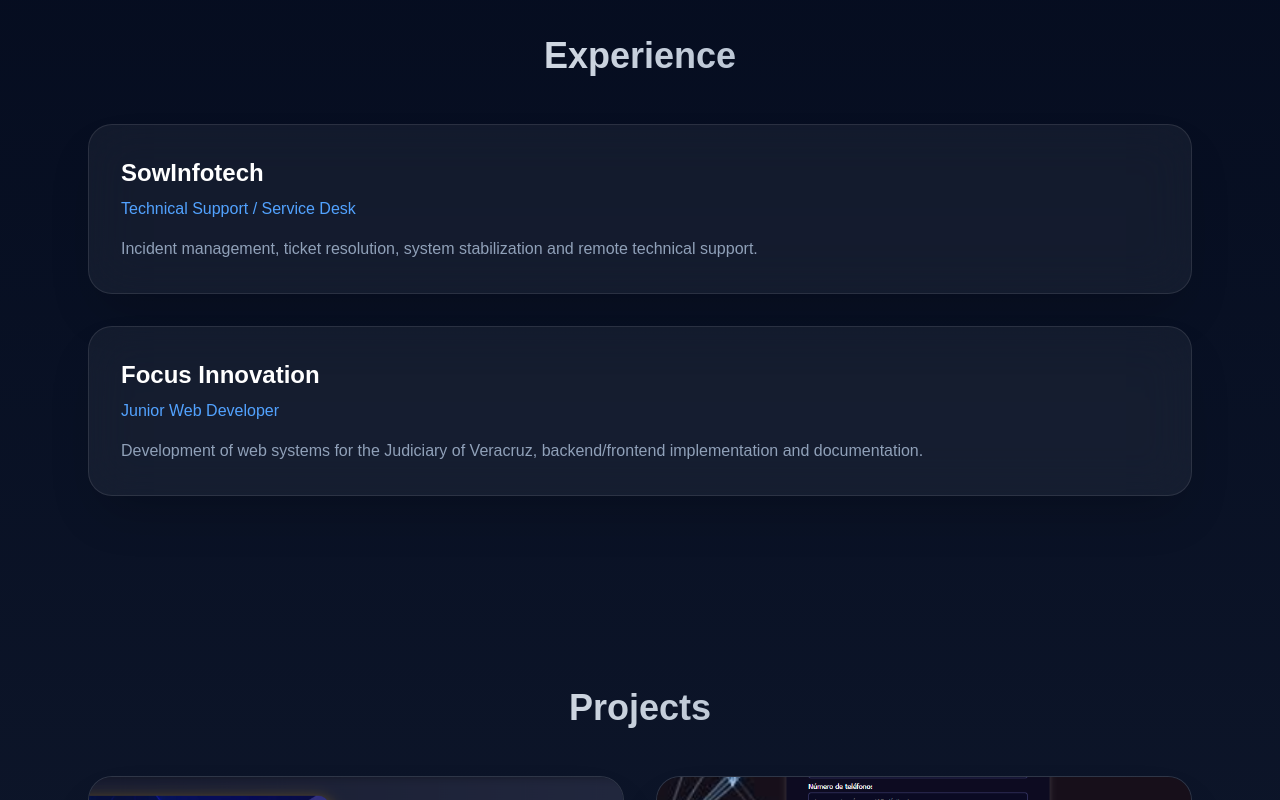
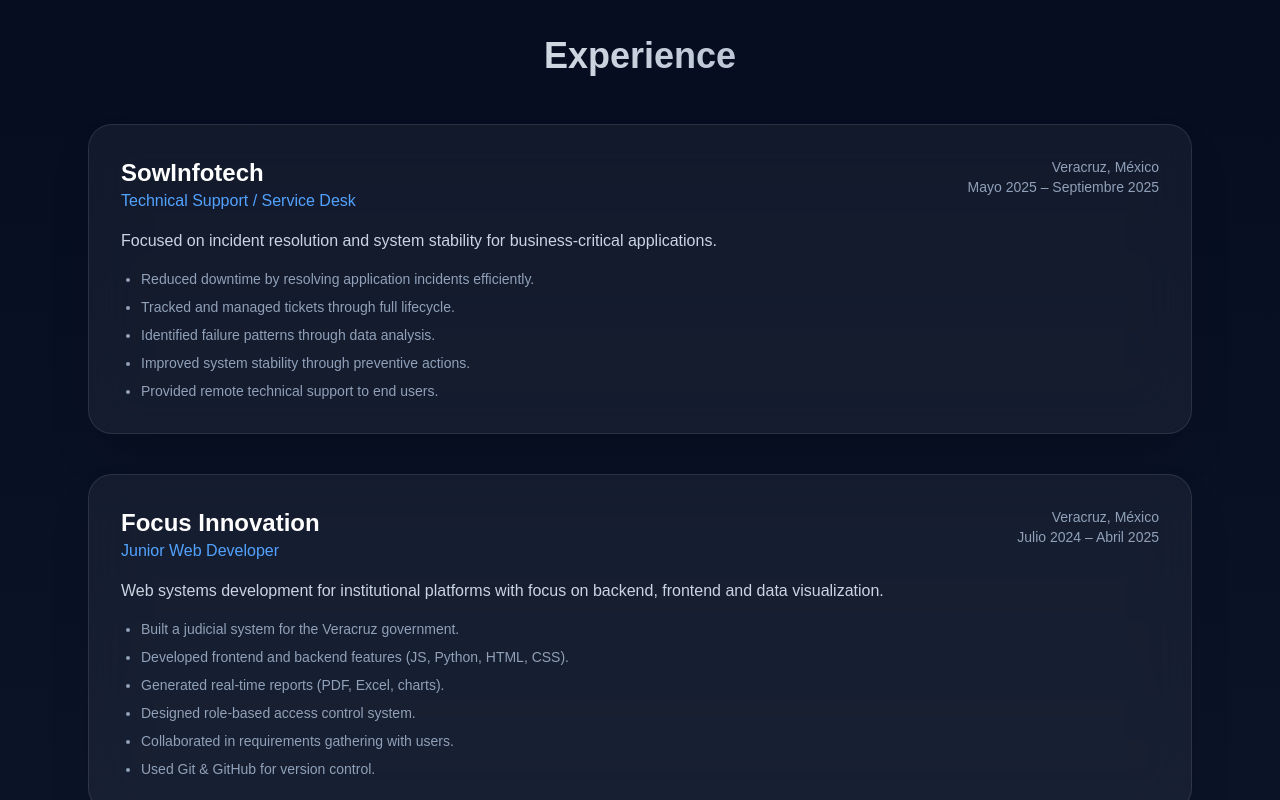
Before and after one commit to cristian25072002Real/Portafolio, a React (Vite) app: page / in a window 1280 px wide. Shown: the part 860-1660 px from the top of the page. Built offline with nearby package versions, Linux system fonts and the light colour scheme.

Commit message:
cambios en sección  experiencia

```diff
--- a/src/App.jsx
+++ b/src/App.jsx
@@ -206,56 +206,93 @@
     {text[language].experience}
   </h2>
 
-        <div className="space-y-8">
+  <div className="space-y-10">
 
+    {/* SOWINFOTECH */}
     <motion.div
       whileHover={{ y: -8 }}
-            className="bg-white/5 backdrop-blur-xl border border-white/10 shadow-2xl shadow-black/20 p-8 rounded-3xl transition duration-500"
+      className="group bg-white/5 backdrop-blur-xl border border-white/10 shadow-2xl shadow-black/20 p-8 rounded-3xl transition duration-500"
     >
-            <h3 className="text-2xl font-bold mb-2">
+
+      <div className="flex flex-col md:flex-row md:justify-between md:items-start gap-2 mb-4">
+
+        <div>
+          <h3 className="text-2xl font-bold group-hover:text-blue-400 transition">
             SowInfotech
           </h3>
 
-            <p className="text-blue-400 mb-4">
-              {
-                language === "en"
+          <p className="text-blue-400 font-medium">
+            {language === "en"
               ? "Technical Support / Service Desk"
-                  : "Soporte Técnico / Service Desk"
-              }
+              : "Soporte Técnico / Service Desk"}
+          </p>
+        </div>
+
+        <span className="text-slate-400 text-sm md:text-right">
+          Veracruz, México <br />
+          Mayo 2025 – Septiembre 2025
+        </span>
+
+      </div>
+
+      <p className="text-slate-300 mb-4">
+        {language === "en"
+          ? "Focused on incident resolution and system stability for business-critical applications."
+          : "Enfocado en resolución de incidencias y estabilidad de sistemas críticos para la operación."}
       </p>
 
-            <p className="text-slate-400">
-              {
-                language === "en"
-                  ? "Incident management, ticket resolution, system stabilization and remote technical support."
-                  : "Gestión de incidencias, resolución de tickets, estabilización de sistemas y soporte técnico remoto."
-              }
-            </p>
+      <ul className="space-y-2 text-slate-400 text-sm list-disc pl-5">
+        <li>Reduced downtime by resolving application incidents efficiently.</li>
+        <li>Tracked and managed tickets through full lifecycle.</li>
+        <li>Identified failure patterns through data analysis.</li>
+        <li>Improved system stability through preventive actions.</li>
+        <li>Provided remote technical support to end users.</li>
+      </ul>
+
     </motion.div>
 
+    {/* FOCUS INNOVATION */}
     <motion.div
       whileHover={{ y: -8 }}
-            className="bg-white/5 backdrop-blur-xl border border-white/10 shadow-2xl shadow-black/20 p-8 rounded-3xl transition duration-500"
+      className="group bg-white/5 backdrop-blur-xl border border-white/10 shadow-2xl shadow-black/20 p-8 rounded-3xl transition duration-500"
     >
-            <h3 className="text-2xl font-bold mb-2">
+
+      <div className="flex flex-col md:flex-row md:justify-between md:items-start gap-2 mb-4">
+
+        <div>
+          <h3 className="text-2xl font-bold group-hover:text-blue-400 transition">
             Focus Innovation
           </h3>
 
-            <p className="text-blue-400 mb-4">
-              {
-                language === "en"
+          <p className="text-blue-400 font-medium">
+            {language === "en"
               ? "Junior Web Developer"
-                  : "Desarrollador Web Junior"
-              }
+              : "Desarrollador Web Junior"}
+          </p>
+        </div>
+
+        <span className="text-slate-400 text-sm md:text-right">
+          Veracruz, México <br />
+          Julio 2024 – Abril 2025
+        </span>
+
+      </div>
+
+      <p className="text-slate-300 mb-4">
+        {language === "en"
+          ? "Web systems development for institutional platforms with focus on backend, frontend and data visualization."
+          : "Desarrollo de sistemas web institucionales enfocados en backend, frontend y visualización de datos."}
       </p>
 
-            <p className="text-slate-400">
-              {
-                language === "en"
-                  ? "Development of web systems for the Judiciary of Veracruz, backend/frontend implementation and documentation."
-                  : "Desarrollo de sistemas web para el Poder Judicial de Veracruz, implementación backend/frontend y documentación."
-              }
-            </p>
+      <ul className="space-y-2 text-slate-400 text-sm list-disc pl-5">
+        <li>Built a judicial system for the Veracruz government.</li>
+        <li>Developed frontend and backend features (JS, Python, HTML, CSS).</li>
+        <li>Generated real-time reports (PDF, Excel, charts).</li>
+        <li>Designed role-based access control system.</li>
+        <li>Collaborated in requirements gathering with users.</li>
+        <li>Used Git & GitHub for version control.</li>
+      </ul>
+
     </motion.div>
 
   </div>
```
Lines whose indentation alone changed are shown as unchanged.
